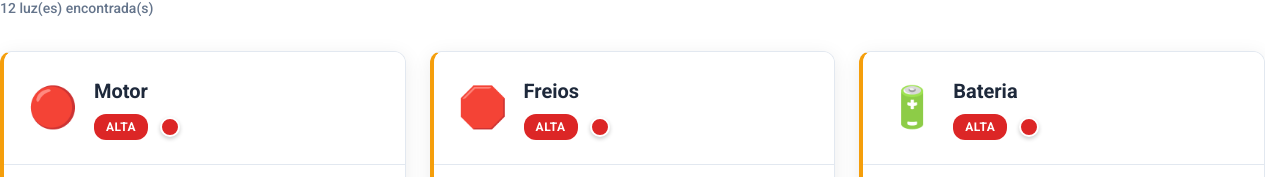
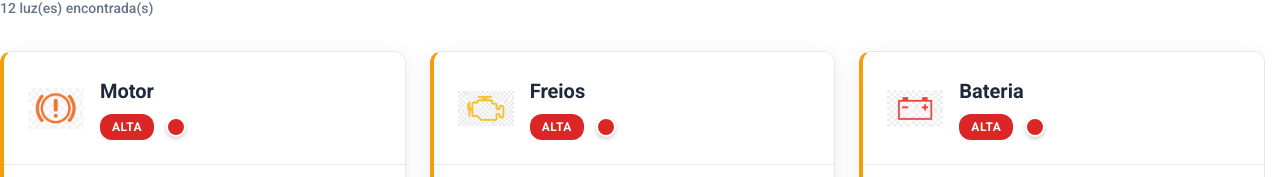
Before and after one commit to luciofreitas/luciofreitas.github.io, a React (Vite) app: page /#/luzes-do-painel in a window 1280 px wide. Shown: the part 623-800 px from the top of the page. Built offline with nearby package versions, Linux system fonts and the light colour scheme; no server answers; sample sign-in values are in the browser's storage.

Commit message:
feat: show real panel-light images in Luzes do Painel (fallback to emoji)

```diff
--- a/src/pages/page-LuzesDoPainel.jsx
+++ b/src/pages/page-LuzesDoPainel.jsx
@@ -174,7 +174,13 @@ function LuzesDoPainel() {
                 {dadosFiltrados.map(luz => (
                   <div key={luz.id} className="luz-card">
                     <div className="luz-header">
-                      <div className="luz-icone">{luz.icone}</div>
+                      <div className="luz-icone">
+                        {luz.imagem ? (
+                          <img src={luz.imagem} alt={luz.nome} className="luz-icone-img" />
+                        ) : (
+                          luz.icone
+                        )}
+                      </div>
                       <div className="luz-info">
                         <h3 className="luz-nome">{luz.nome}</h3>
                         <div className="luz-indicators">
--- a/src/styles/pages/page-LuzesDoPainel.css
+++ b/src/styles/pages/page-LuzesDoPainel.css
@@ -190,6 +190,18 @@
 .luz-icone {
   font-size: 2.5rem;
   flex-shrink: 0;
+  display: flex;
+  align-items: center;
+  justify-content: center;
+}
+
+/* Image used for panel light icons (fallback to emoji if missing) */
+.luz-icone-img {
+  width: clamp(2.5rem, 5vw, 3.5rem); /* ~40px to 56px */
+  height: clamp(2.5rem, 5vw, 3.5rem);
+  object-fit: contain;
+  display: block;
+}
 }
 
 .luz-info {
```
